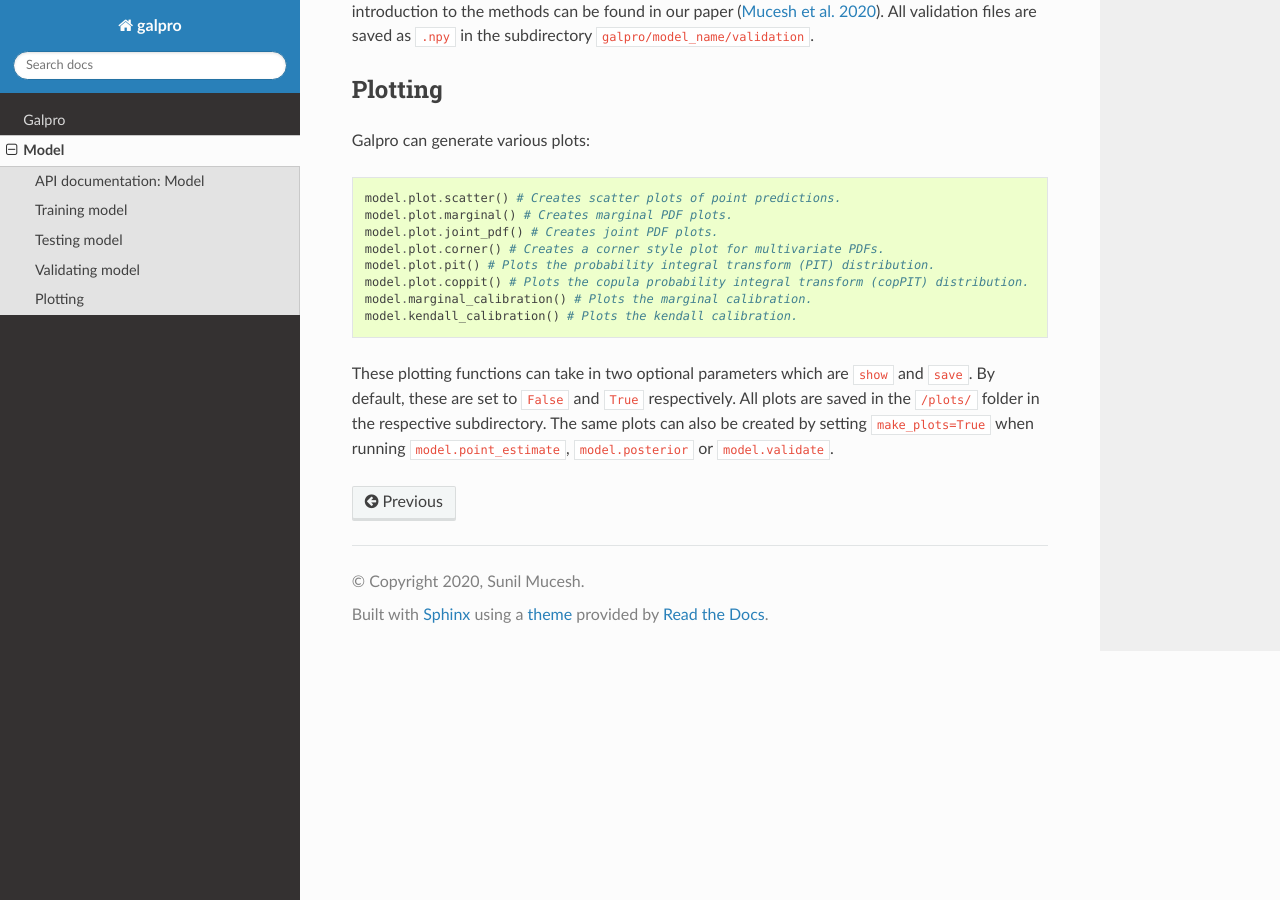
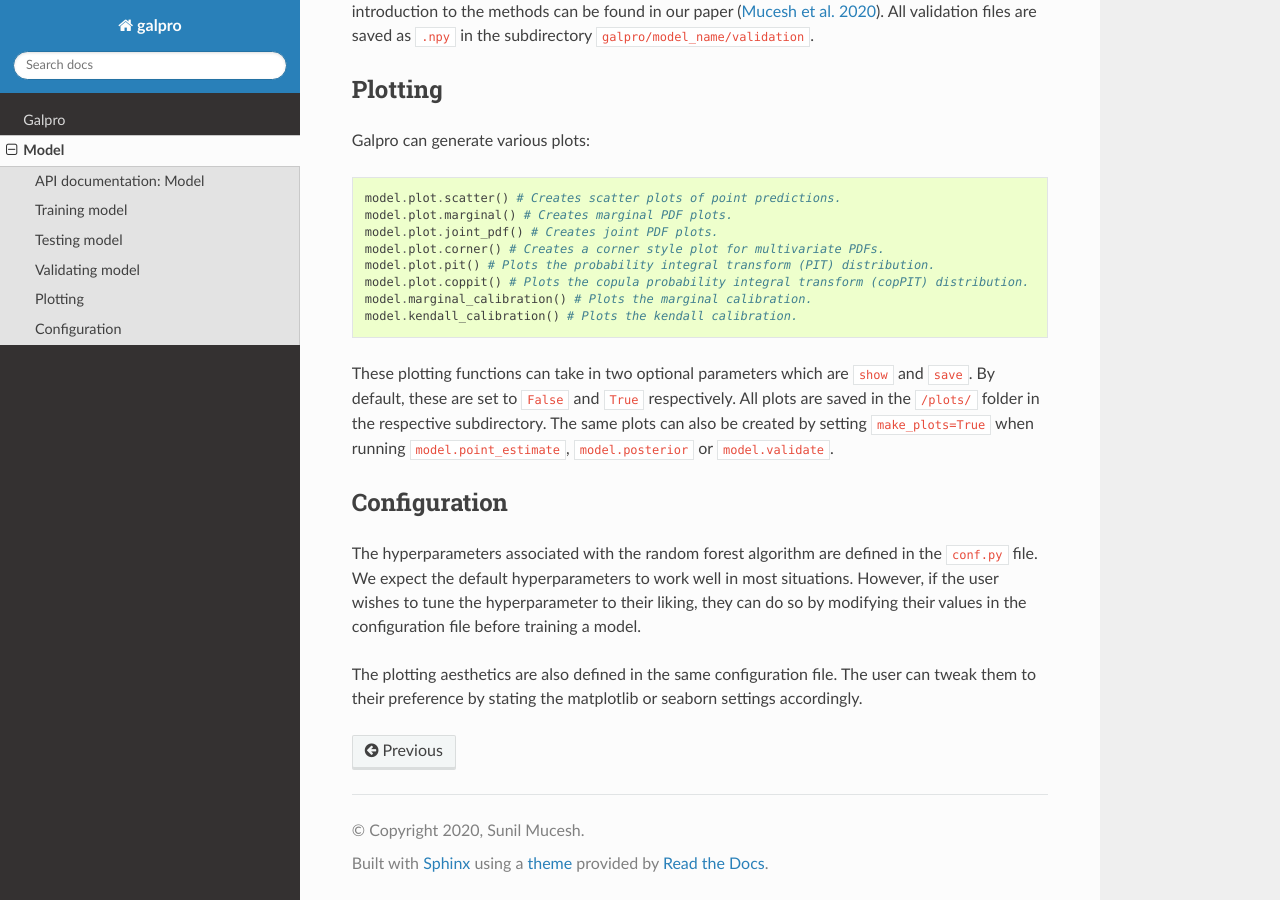
Before and after one commit to smucesh/galpro, a Sphinx documentation site: the page built from docs/model.rst, in a window 1280 px wide and 900 px high, scrolled down 1352 px. Built offline with Sphinx 7.4.7 and the Read the Docs theme 2.0.0, drawn with Linux system fonts in a browser that asks for light colours.

Commit message:
Added configuration file documentation

```diff
--- a/docs/model.rst
+++ b/docs/model.rst
@@ -67,3 +67,13 @@ These plotting functions can take in two optional parameters which are ``show``
 to ``False`` and ``True`` respectively. All plots are saved in the ``/plots/`` folder in the respective subdirectory.
 The same plots can also be created by setting ``make_plots=True`` when running ``model.point_estimate``,
 ``model.posterior`` or ``model.validate``.
+
+
+Configuration
+-------------
+The hyperparameters associated with the random forest algorithm are defined in the ``conf.py`` file. We expect the
+default hyperparameters to work well in most situations. However, if the user wishes to tune the hyperparameter to their
+liking, they can do so by modifying their values in the configuration file before training a model.
+
+The plotting aesthetics are also defined in the same configuration file. The user can tweak them to their preference by
+stating the matplotlib or seaborn settings accordingly.
```
